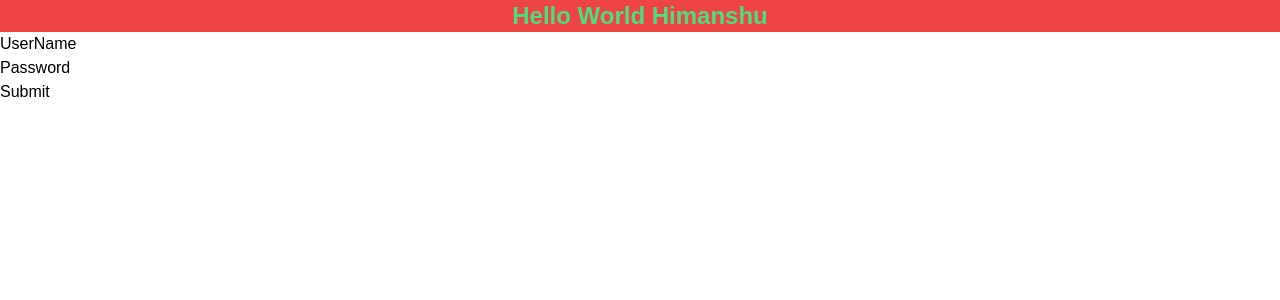
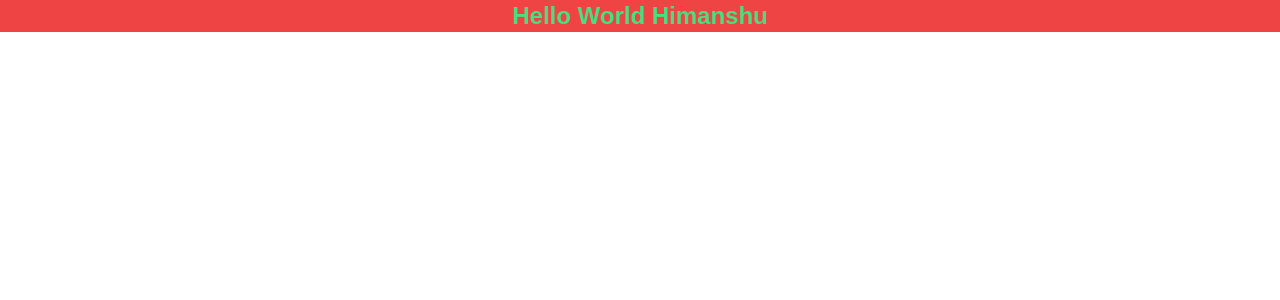
Before and after one commit to hit-man-shu/Code-with-React, a React (Create React App) app: page / in a window 1280 px wide. Shown: the top 300 px of the page. Built offline with nearby package versions, Linux system fonts and the light colour scheme.

Commit message:
Remove LoginForm/ I will add it later

```diff
--- a/src/App.jsx
+++ b/src/App.jsx
@@ -4,7 +4,6 @@ import Counter from "./components/Counter";
 import Todo from "./components/Todo";
 import PasswordGenerator from "./components/PasswordGenerator";
 import Ref from "./components/Ref";
-import LoginForm from "./components/Form/LoginForm";
 // import MyProp from "./components/MyProp";
 
 const App = () => {
@@ -35,9 +34,7 @@ const App = () => {
 
       {/* <PasswordGenerator /> */}
 
-      {/* <Ref/> */}
-
-      <LoginForm />
+      {/* <Ref /> */}
     </>
   );
 };
--- a/src/components/Form/LoginForm.jsx
+++ /dev/null
@@ -1,63 +0,0 @@
-import React, { useState } from "react";
-
-const LoginForm = () => {
-  const [name, setName] = useState("");
-  const [password, setPassword] = useState("");
-  const [allEntery, setAllEntery] = useState([]);
-
-  const submitHandler = (e) => {
-    e.preventDefault();
-
-    const newEntry = {
-      id: Math.random().toString(),
-      name,
-      password,
-    };
-
-    if (name.trim().length === 0 || password.trim().length === 0) {
-      alert("Invalid Id or pass");
-      return;
-    }
-    setAllEntery((prev) => [...prev, newEntry]);
-
-    setName("");
-    setPassword("");
-  };
-
-  return (
-    <div>
-      <form action="" onSubmit={submitHandler}>
-        <div>
-          <label htmlFor="">UserName</label>
-          <input
-            type="text"
-            value={name}
-            onChange={(e) => setName(e.target.value)}
-          />
-        </div>
-
-        <div>
-          <label htmlFor="">Password</label>
-          <input
-            type="password"
-            value={password}
-            onChange={(e) => setPassword(e.target.value)}
-          />
-        </div>
-        <button>Submit</button>
-      </form>
-
-      <div>
-        {allEntery.map((ele) => {
-          return (
-            <div
-              key={ele.id}
-            >{`Name is ${ele.name} and password is ${ele.password}`}</div>
-          );
-        })}
-      </div>
-    </div>
-  );
-};
-
-export default LoginForm;
--- a/src/components/PasswordGenerator.jsx
+++ b/src/components/PasswordGenerator.jsx
@@ -35,7 +35,6 @@ const PasswordGenerator = () => {
 
   //    Ref Hook
   const passwordRefrence = useRef(null);
-
   const copyPasswordToClikboard = () => {
     passwordRefrence.current?.select();
     window.navigator.clipboard.writeText(Password);
```
